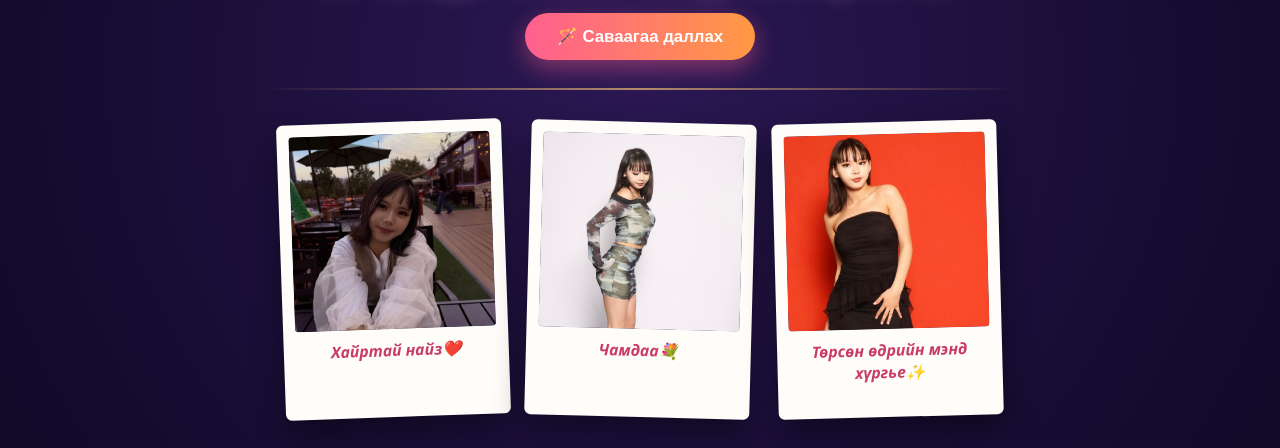
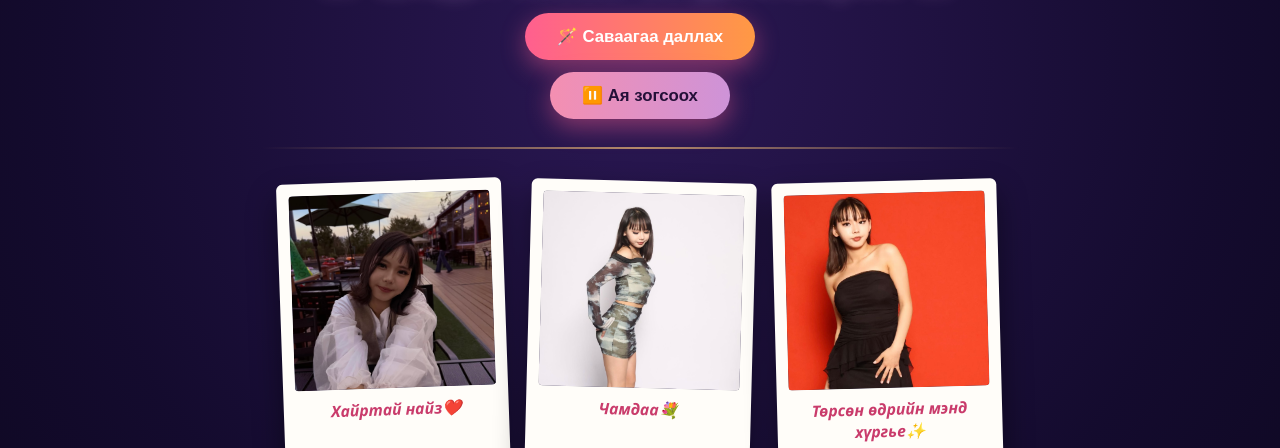
Before and after one commit to erdenettuuld-spec/nandintsetseg-birth, a plain HTML site: page index.html in a window 1280 px wide. Both pictures are taken after a click on the button "🪄 Саваагаа даллах". Shown: the part 89-537 px from the top of the page. Drawn offline with Linux system fonts and the light colour scheme.

Commit message:
Update index.html

```diff
--- a/index.html
+++ b/index.html
@@ -251,6 +251,9 @@
   <div class="container">
     <div class="wand-title">✨ Шидэт саваагаа даллаарай ✨</div>
     <button id="wand-btn" class="wand-btn" type="button">🪄 Саваагаа даллах</button>
+     <button id="soft-music-btn" class="wand-btn" type="button" style="margin-top: 12px; background: linear-gradient(90deg, #f48fb1, #ce93d8); color: #241038;">
+  🎶 Зөөлөн ая тоглуулах
+</button>
 
     <div class="divider"></div>
 
@@ -390,35 +393,135 @@
         showToast("🕯️ Лаануудыг дахин асаалаа!");
       }
     });
-  </script>
-  function playBirthdayMelody() {
-  const AudioCtx = window.AudioContext || window.webkitAudioContext;
-  const ctx = new AudioCtx();
+     const softMusicBtn = document.getElementById("soft-music-btn");
+let softAudioCtx = null;
+let softMusicTimer = null;
+let isSoftPlaying = false;
 
-  // Happy Birthday ноотууд (давтамж Hz, үргэлжлэх хугацаа сек)
-  const notes = [
-    [261.63, 0.25], [261.63, 0.25], [293.66, 0.5], [261.63, 0.5], [349.23, 0.5], [329.63, 0.9],
-    [261.63, 0.25], [261.63, 0.25], [293.66, 0.5], [261.63, 0.5], [392.00, 0.5], [349.23, 0.9],
-    [261.63, 0.25], [261.63, 0.25], [523.25, 0.5], [440.00, 0.5], [349.23, 0.5], [329.63, 0.5], [293.66, 0.9],
-    [466.16, 0.25], [466.16, 0.25], [440.00, 0.5], [349.23, 0.5], [392.00, 0.5], [349.23, 1.0]
+// Зөөлөн төгөлдөр хуур маягийн нэг ноот тоглуулах функц
+function playSoftNote(freq, startTime, duration, volume = 0.08) {
+  if (!softAudioCtx) return;
+
+  const osc = softAudioCtx.createOscillator();
+  const subOsc = softAudioCtx.createOscillator();
+  const gain = softAudioCtx.createGain();
+
+  // Зөөлөн дуугаралт (sine + зөөлөн triangle)
+  osc.type = "sine";
+  osc.frequency.setValueAtTime(freq, startTime);
+
+  subOsc.type = "triangle";
+  subOsc.frequency.setValueAtTime(freq * 2, startTime);
+
+  const subGain = softAudioCtx.createGain();
+  subGain.gain.setValueAtTime(0.18, startTime);
+
+  // Зөөлөн орж, удаан уусч сулардаг envelope
+  gain.gain.setValueAtTime(0.0001, startTime);
+  gain.gain.linearRampToValueAtTime(volume, startTime + 0.06);
+  gain.gain.exponentialRampToValueAtTime(0.0001, startTime + duration);
+
+  osc.connect(gain);
+  subOsc.connect(subGain);
+  subGain.connect(gain);
+  gain.connect(softAudioCtx.destination);
+
+  osc.start(startTime);
+  subOsc.start(startTime);
+  osc.stop(startTime + duration + 0.05);
+  subOsc.stop(startTime + duration + 0.05);
+}
+
+// Зөөлөн, эмэгтэйлэг төрсөн өдрийн аяны давталт
+function startSoftBirthdayLoop() {
+  if (!softAudioCtx) {
+    const AudioCtx = window.AudioContext || window.webkitAudioContext;
+    softAudioCtx = new AudioCtx();
+  }
+  if (softAudioCtx.state === "suspended") {
+    softAudioCtx.resume();
+  }
+
+  // [давтамж Hz, үргэлжлэх хугацаа сек, дараагийн ноот хүртэлх завсар сек]
+  const melody = [
+    [261.63, 0.7, 0.45], // C4
+    [261.63, 0.7, 0.45], // C4
+    [293.66, 1.1, 0.9],  // D4
+    [261.63, 1.1, 0.9],  // C4
+    [349.23, 1.1, 0.9],  // F4
+    [329.63, 1.6, 1.35], // E4
+
+    [261.63, 0.7, 0.45], // C4
+    [261.63, 0.7, 0.45], // C4
+    [293.66, 1.1, 0.9],  // D4
+    [261.63, 1.1, 0.9],  // C4
+    [392.00, 1.1, 0.9],  // G4
+    [349.23, 1.6, 1.35], // F4
+
+    [261.63, 0.7, 0.45], // C4
+    [261.63, 0.7, 0.45], // C4
+    [523.25, 1.1, 0.9],  // C5
+    [440.00, 1.1, 0.9],  // A4
+    [349.23, 1.0, 0.85], // F4
+    [329.63, 1.0, 0.85], // E4
+    [293.66, 1.5, 1.25], // D4
+
+    [466.16, 0.7, 0.45], // Bb4
+    [466.16, 0.7, 0.45], // Bb4
+    [440.00, 1.1, 0.9],  // A4
+    [349.23, 1.1, 0.9],  // F4
+    [392.00, 1.1, 0.9],  // G4
+    [349.23, 1.8, 1.6]   // F4 (зөөлөн төгсгөл)
   ];
 
-  let time = ctx.currentTime;
-  for (const [freq, dur] of notes) {
-    const osc = ctx.createOscillator();
-    const gain = ctx.createGain();
-    osc.type = "triangle";
-    osc.frequency.setValueAtTime(freq, time);
-    gain.gain.setValueAtTime(0.15, time);
-    gain.gain.exponentialRampToValueAtTime(0.001, time + dur);
-    osc.connect(gain);
-    gain.connect(ctx.destination);
-    osc.start(time);
-    osc.stop(time + dur);
-    time += dur + 0.04;
+  function playOnce() {
+    if (!isSoftPlaying) return;
+    let offset = softAudioCtx.currentTime + 0.08;
+    let totalSec = 0;
+
+    for (const [freq, dur, step] of melody) {
+      playSoftNote(freq, offset, dur, 0.075);
+      offset += step;
+      totalSec += step;
+    }
+
+    softMusicTimer = setTimeout(playOnce, totalSec * 1000 + 800);
+  }
+
+  playOnce();
+}
+
+function stopSoftBirthdayLoop() {
+  clearTimeout(softMusicTimer);
+  softMusicTimer = null;
+  if (softAudioCtx && softAudioCtx.state === "running") {
+    softAudioCtx.suspend();
   }
 }
 
+softMusicBtn.addEventListener("click", () => {
+  if (!isSoftPlaying) {
+    isSoftPlaying = true;
+    softMusicBtn.textContent = "⏸️ Ая зогсоох";
+    startSoftBirthdayLoop();
+    showToast("🎶 Зөөлөн төрсөн өдрийн ая эгшиглэж байна...");
+  } else {
+    isSoftPlaying = false;
+    softMusicBtn.textContent = "🎶 Зөөлөн ая тоглуулах";
+    stopSoftBirthdayLoop();
+    showToast("⏸️ Аяыг түр зогсоолоо");
+  }
+});
 
+// "Саваагаа даллах" товч дарахад ая хараахан эхлээгүй бол зөөлөн аяыг хамт асаана
+wandBtn.addEventListener("click", () => {
+  if (!isSoftPlaying) {
+    isSoftPlaying = true;
+    softMusicBtn.textContent = "⏸️ Ая зогсоох";
+    startSoftBirthdayLoop();
+  }
+});
+
+  </script>
 </body>
 </html>
```
